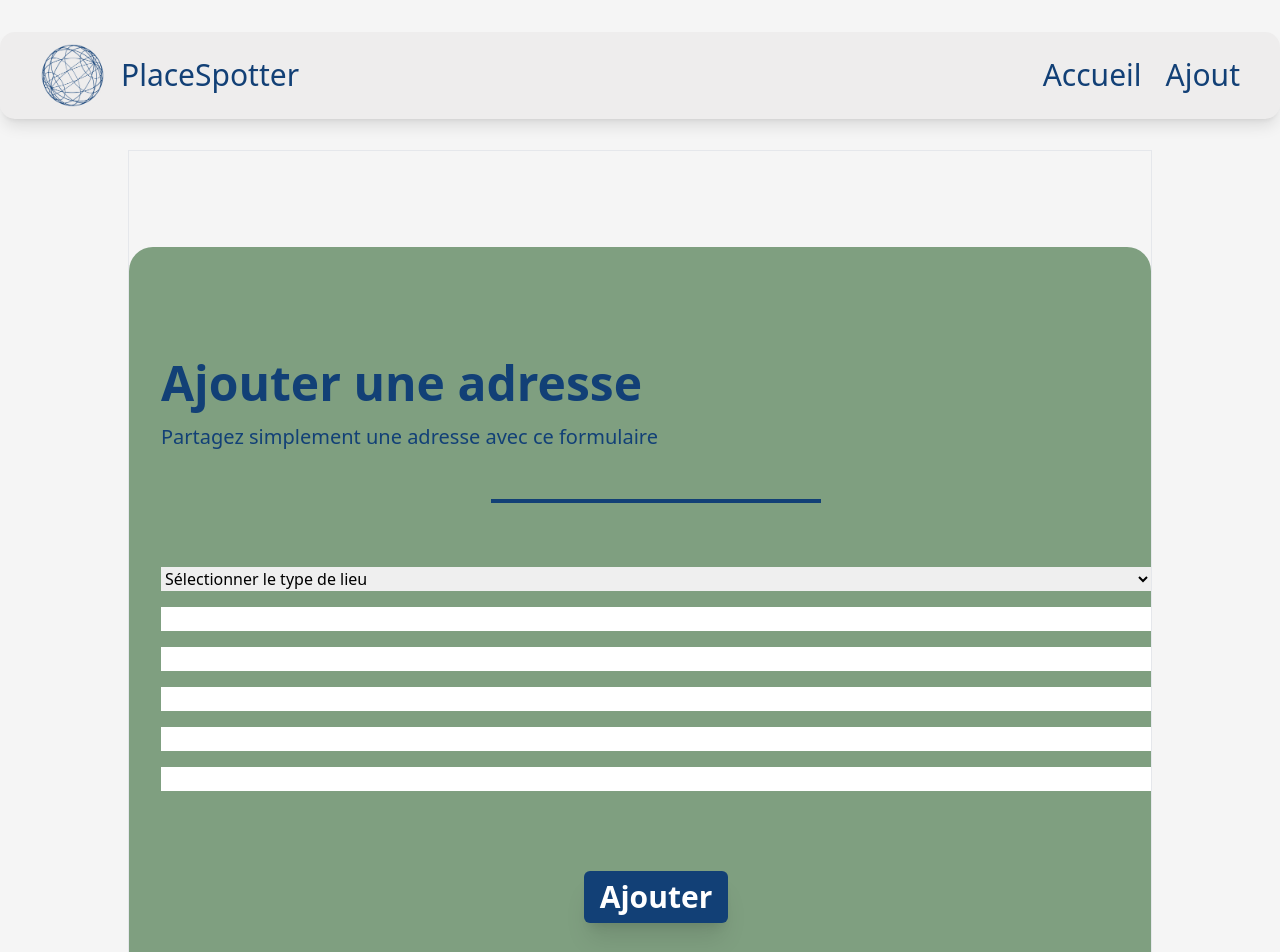
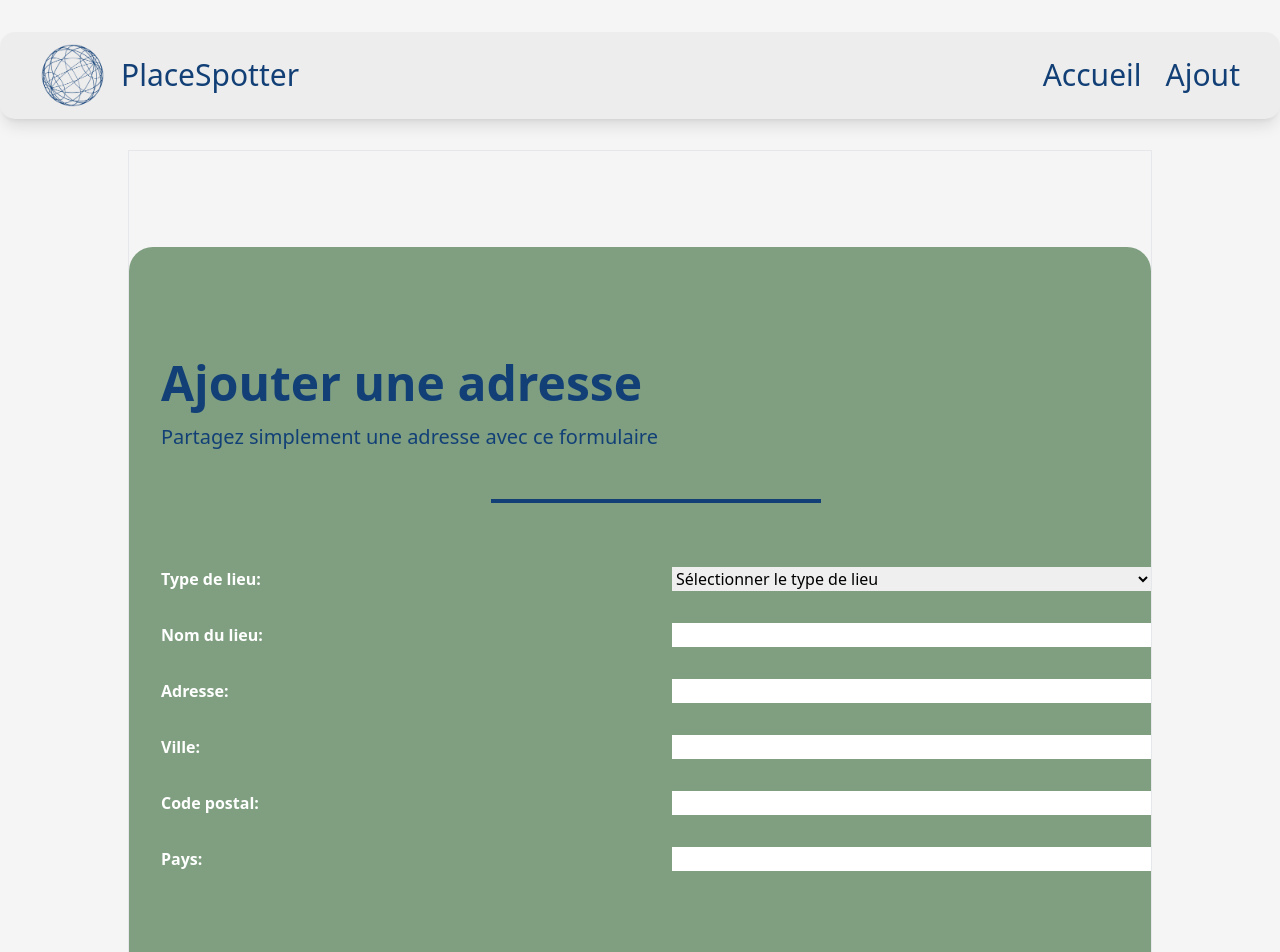
Before and after one commit to PemaBP/SDV-Projet_js, a Next.js app: page /add in a window 1280 px wide. Shown: the top 952 px of the page. Built offline with nearby package versions, Linux system fonts and the light colour scheme.

Commit message:
create update

```diff
--- a/src/pages/add.js
+++ b/src/pages/add.js
@@ -1,5 +1,5 @@
 import React from "react";
-import PlaceForm from "./places/essai";
+import PlaceForm from "./places/create";
 
 const AddAddressPage = () => {
   return (
--- a/src/pages/places/essai.jsx
+++ b/src/pages/places/create.jsx
@@ -58,6 +58,8 @@ const PlaceForm = () => {
       <Formik initialValues={initialValues} onSubmit={handleSubmit} validationSchema={validationSchema}>
         {(props) => (
           <Form>
+            <div className='grid grid-cols-2 gap-8 pb-6 '>
+              <label htmlFor="type" className="font-bold">Type de lieu:</label>
               <FormField name="type" as="select" required className="text-black">
                 <option value="">Sélectionner le type de lieu</option>
                 <option value="restaurant">Restaurant</option>
@@ -65,14 +67,20 @@ const PlaceForm = () => {
                 <option value="bar">Bar</option>
                 <option value="park">Parc</option>
               </FormField>
-            <FormField name="name"  required className="text-black"/>
-            <FormField name="address" required className="text-black"/>
-            <FormField name="city" required className="text-black"/>
-            <FormField name="postalCode" required className="text-black"/>
+              <label htmlFor="name"className="font-bold">Nom du lieu:</label>
+              <FormField name="name" required className="text-black" />
+              <label htmlFor="address"className="font-bold">Adresse:</label>
+              <FormField name="address" required className="text-black" />
+              <label htmlFor="city"className="font-bold">Ville:</label>
+              <FormField name="city" required className="text-black" />
+              <label htmlFor="postalCode"className="font-bold ">Code postal:</label>
+              <FormField name="postalCode" required className="text-black" />
+              <label htmlFor="country"className="font-bold ">Pays:</label>
               <FormField name="country" required className="text-black"/>
-
+            </div>
             {props.values.type === 'restaurant' && (
               <>
+                <label htmlFor="cuisineType"className="font-bold">Type de cuisine:</label>
                 <FormField name="cuisineType" as="select" required className="text-black">
                   <option value="">Sélectionner le type de cuisine</option>
                   <option value="italienne">Italienne</option>
@@ -85,9 +93,11 @@ const PlaceForm = () => {
                   <option value="chilienne">Chilienne</option>
                   <option value="autre">Autre</option>
                 </FormField>
+                <label htmlFor="stars"className="font-bold ml-6">Nombre d'étoiles:</label>
                 <FormField name="stars" label="Nombre d'étoiles" required className="text-black">
                   <Field type="number" name="stars" id="stars" min="0" max="3" className="bg-white text-black" />
                 </FormField>
+                <label htmlFor="priceLevel"className="font-bold ml-6">Prix moyen (de 1 à 5):</label>
                 <FormField name="priceLevel" label="Prix moyen (de 1 à 5)" required className="text-black">
                   <Field type="number" name="priceLevel" id="priceLevel" min="1" max="5" className="bg-white text-black" />
                 </FormField>
@@ -96,6 +106,7 @@ const PlaceForm = () => {
 
             {props.values.type === 'museum' && (
               <>
+                <label htmlFor="artStyle"className="font-bold">Courant artistique:</label>
                 <FormField name="artStyle" as="select" label="Courant artistique" required className="text-black">
                   <option value="">Sélectionner le courant artistique</option>
                   <option value="classicisme">Classicisme</option>
@@ -108,6 +119,7 @@ const PlaceForm = () => {
                   <option value="tout genre">Tout genre</option>
                   <option value="autre">Autre</option>
                 </FormField>
+                <label htmlFor="artType"className="font-bold ml-6 ">Type d'art:</label>
                 <FormField name="artType" as="select" label="Type d'art" required className="text-black">
                   <option value="">Sélectionner le type d'art</option>
                   <option value="sculpture">Sculpture</option>
@@ -117,6 +129,7 @@ const PlaceForm = () => {
                   <option value="mixte">Mixte</option>
                   <option value="autre">Autre</option>
                 </FormField>
+                <label htmlFor="freeOrPaid"className="font-bold ml-6">Gratuit ou payant:</label>
                 <FormField name="freeOrPaid" as="select" label="Gratuit ou payant" required className="text-black">
                   <option value="">Sélectionner</option>
                   <option value="gratuit">Gratuit</option>
@@ -124,15 +137,20 @@ const PlaceForm = () => {
                 </FormField>
 
                 {props.values.freeOrPaid === 'payant' && (
+                  <div>
+                    <label htmlFor="Price"className="font-bold ml-6">Prix :</label>
                     <FormField name="parkPrice" label="Prix" required className="text-black">
                       <Field type="number" name="parkPrice" id="parkPrice" min="0" max="500"className="bg-white text-black" />
                     </FormField>
+                  </div>
+
                 )}
               </>
             )}
 
             {props.values.type === 'bar' && (
               <>
+                <label htmlFor="barType"className="font-bold">Type de bar:</label>
                 <FormField name="barType" as="select" label="Type de bar" required className="text-black">
                   <option value="">Sélectionner le type de bar</option>
                   <option value="bar dansant">Bar dansant</option>
@@ -146,6 +164,7 @@ const PlaceForm = () => {
                   <option value="clubs">Clubs</option>
                   <option value="autre">Autre</option>
                 </FormField>
+                <label htmlFor="barPriceLevel"className="font-bold ml-6">Prix moyen (de 1 à 5):</label>
                 <FormField name="barPriceLevel" label="Prix moyen (de 1 à 5)" required className="text-black">
                   <Field type="number" name="barPriceLevel" id="barPriceLevel" min="1" max="5" className="bg-white text-black" />
                 </FormField>
@@ -154,6 +173,7 @@ const PlaceForm = () => {
 
             {props.values.type === 'park' && (
               <>
+                <label htmlFor="parkType"className="font-bold">Type de parc:</label>
                 <FormField name="parkType" as="select" label="Type de parc" required className="text-black">
                   <option value="">Sélectionner le type de parc</option>
                   <option value="zoologique">Zoologique</option>
@@ -165,21 +185,25 @@ const PlaceForm = () => {
                   <option value="aquatique">Aquatique</option>
                   <option value="autre">Autre</option>
                 </FormField>
+                <label htmlFor="isPublic"className="font-bold ml-6">Public ou privé:</label>
                 <FormField name="isPublic" as="select" label="Public ou privé" required className="text-black">
                   <option value="">Sélectionner</option>
                   <option value="public">Public</option>
                   <option value="private">Privé</option>
                 </FormField>
+                <label htmlFor="freeOrPaidPark"className="font-bold ml-6">Gratuit ou payant:</label>
                 <FormField name="freeOrPaidPark" as="select" label="Gratuit ou payant" required className="text-black">
                   <option value="">Sélectionner</option>
                   <option value="gratuit">Gratuit</option>
                   <option value="payant">Payant</option>
                 </FormField>
-
                 {props.values.freeOrPaidPark === 'payant' && (
+                  <div>
+                    <label htmlFor="parkPrice"className="font-bold ml-6 ">Prix :</label>
                     <FormField name="parkPrice" label="Prix" required className="text-black">
                       <Field type="number" name="parkPrice" id="parkPrice" min="0" max="500" className="bg-white text-black" />
                     </FormField>
+                  </div>
                 )}
               </>
             )}
```
Lines whose indentation alone changed are shown as unchanged.
